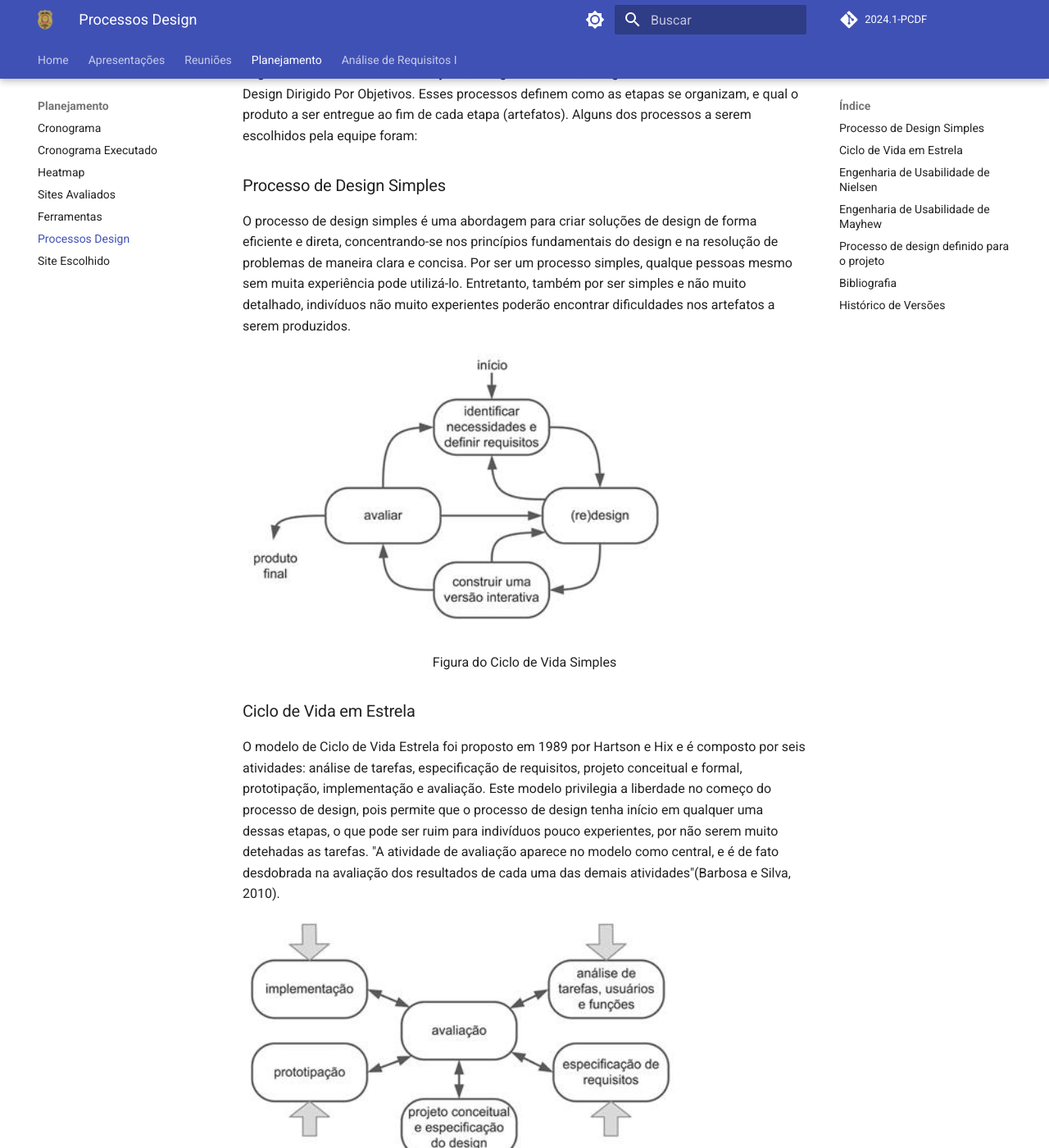
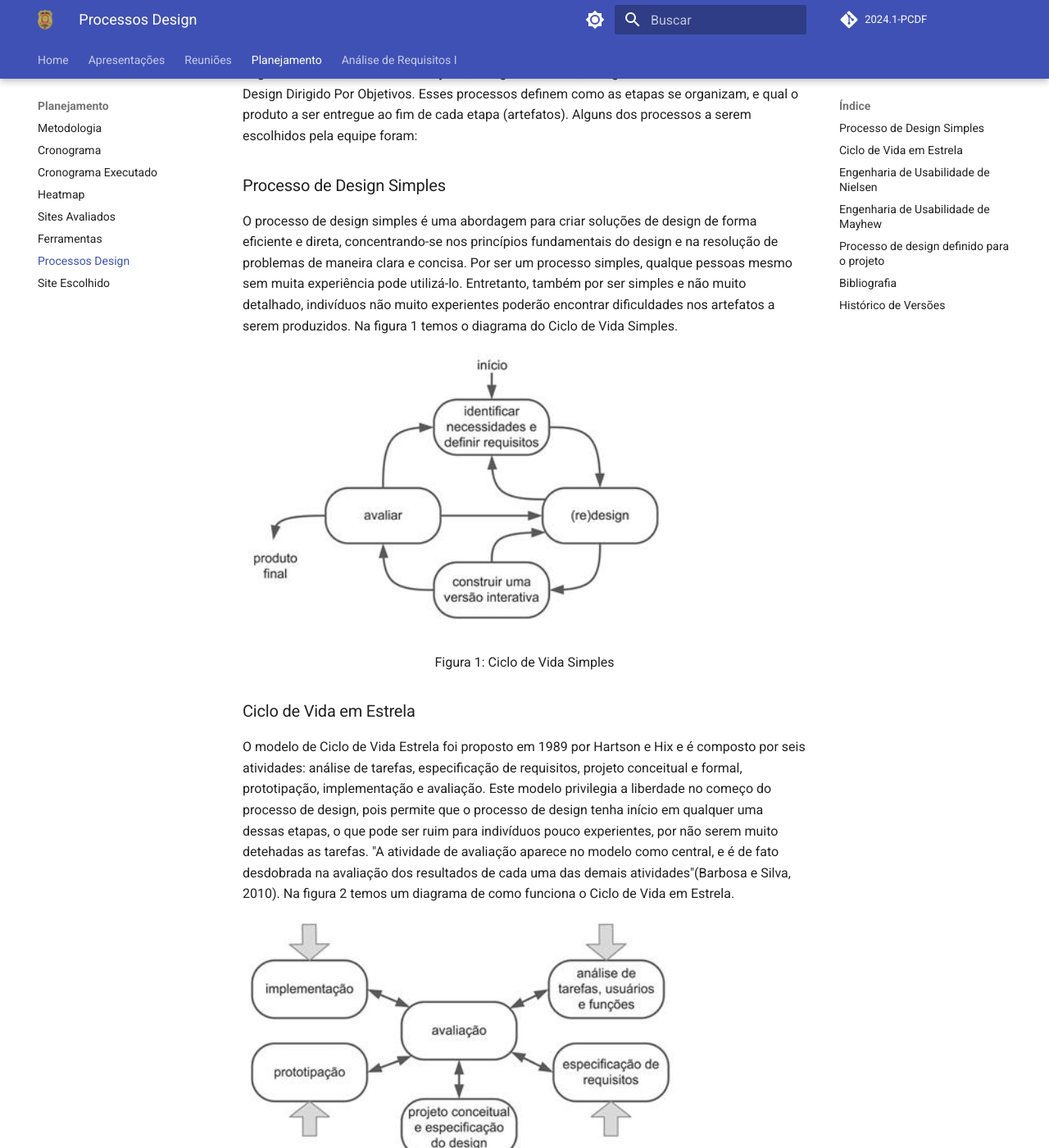
Before and after one commit to Interacao-Humano-Computador/2024.1-PCDF, an MkDocs documentation site: the page built from docs/planejamento/processoDesign.md, in a window 1280 px wide and 1400 px high, scrolled down 321 px. Shown: the whole window at 82% size. Built offline with MkDocs 1.6.1 and Material for MkDocs 9.7.7, drawn with Linux system fonts in a browser that asks for light colours; comment, search, counter and statistics services are not loaded; some of the changed text lies outside the part shown.

Commit message:
Metodologias

```diff
--- a/docs/planejamento/processoDesign.md
+++ b/docs/planejamento/processoDesign.md
@@ -6,22 +6,21 @@ Alguns dos processos a serem escolhidos pela equipe foram:
 
 ### Processo de Design Simples
 
-O processo de design simples é uma abordagem para criar soluções de design de forma eficiente e direta, concentrando-se nos princípios fundamentais do design e na resolução de problemas de maneira clara e concisa. Por ser um processo simples, qualque pessoas mesmo sem muita experiência pode utilizá-lo. Entretanto, também por ser simples e não muito detalhado, indivíduos não muito experientes poderão encontrar dificuldades nos artefatos a serem produzidos.
+O processo de design simples é uma abordagem para criar soluções de design de forma eficiente e direta, concentrando-se nos princípios fundamentais do design e na resolução de problemas de maneira clara e concisa. Por ser um processo simples, qualque pessoas mesmo sem muita experiência pode utilizá-lo. Entretanto, também por ser simples e não muito detalhado, indivíduos não muito experientes poderão encontrar dificuldades nos artefatos a serem produzidos. Na figura 1 temos o diagrama do Ciclo de Vida Simples.
 
 ![Cilo de Design Simples](../assets/planejamento/ciclo-simples.png)
 <div align="center">
-<p> Figura do Ciclo de Vida Simples </p>
+<p> Figura 1: Ciclo de Vida Simples </p>
 </div>
 
 
 ### Ciclo de Vida em Estrela
 
-O modelo de Ciclo de Vida Estrela foi proposto em 1989 por Hartson e Hix e é composto por seis atividades: análise de tarefas, especificação de requisitos, projeto conceitual e formal, prototipação, implementação e avaliação. Este modelo privilegia a liberdade no começo do processo de design, pois permite que o processo de design tenha início em qualquer uma dessas etapas, o que pode ser ruim para indivíduos pouco experientes, por não serem muito detehadas as tarefas. "A atividade de avaliação aparece no modelo como central, e é de fato desdobrada na
-avaliação dos resultados de cada uma das demais atividades"(Barbosa e Silva, 2010).
+O modelo de Ciclo de Vida Estrela foi proposto em 1989 por Hartson e Hix e é composto por seis atividades: análise de tarefas, especificação de requisitos, projeto conceitual e formal, prototipação, implementação e avaliação. Este modelo privilegia a liberdade no começo do processo de design, pois permite que o processo de design tenha início em qualquer uma dessas etapas, o que pode ser ruim para indivíduos pouco experientes, por não serem muito detehadas as tarefas. "A atividade de avaliação aparece no modelo como central, e é de fato desdobrada na avaliação dos resultados de cada uma das demais atividades"(Barbosa e Silva, 2010). Na figura 2 temos um diagrama de como funciona o Ciclo de Vida em Estrela.
 
 ![Cilo de Vida em Estrela](../assets/planejamento/ciclo-estrela.png)
 <div align="center">
-<p> Figura do Ciclo de Vida em Estrela</p>
+<p> Figura 2: Ciclo de Vida em Estrela</p>
 </div>
 
 ### Engenharia de Usabilidade de Nielsen
@@ -41,11 +40,11 @@ Nielsen (1993) propõe um conjunto de atividades (dez, no total) que devem ocorr
 ### Engenharia de Usabilidade de Mayhew
 
 Este modelo, proposto por Deborah Mayhwew, orienta indíviduos com um conjunto de tarefas num fluxo de controle com três fases principais: análise de
-requisitos, design/avaliação/desenvolvimento e instalação. Nesse processo as atividades são bem detalhadas e possuem perguntas (passos de validação) no fluxo de controle geral, importantes para validação de cada um dos artefatos. O que é bom para indivíduos menos experientes.
+requisitos, design/avaliação/desenvolvimento e instalação. Nesse processo as atividades são bem detalhadas e possuem perguntas (passos de validação) no fluxo de controle geral, importantes para validação de cada um dos artefatos. O que é bom para indivíduos menos experientes. Na figura 3 temos um exemplo da engenharia de usabilidade de Mayhew.
 
 ![Engenharia de Usabilidade de Mayhew](../assets/planejamento/ciclo-eng-mayhew.png)
 <div align="center">
-<p> Figura do Ciclo de Engenharia de Usabilidade de Mayhew</p>
+<p> Figura 3: Ciclo de Engenharia de Usabilidade de Mayhew</p>
 </div>
 
 ## Processo de design definido para o projeto
@@ -67,3 +66,4 @@ Pelo detalhamento do processo de design de Mayhew, a equipe optou por utilizá-l
 |  1.1   | Revisão e adição de legendas                 |   [João Pedro](https://github.com/...)     |   08/04   |  [Lara Giuliana](https://github.com/gravelylara)        |       08/04               |
 |  1.2   | Correção pós entrega                   |   [Rayene Almeida ](https://github.com/rayenealmeida)      |   09/04   |      [Giovana Barbosa ](https://github.com/gio221)         |        12/04              |
 |  1.3   | Correção das imagens                   |  [Giovana Barbosa ](https://github.com/gio221)    |   12/04   |               |                   |
+|  1.4   | Chamando imagens no texto                 |  [Giovana Barbosa ](https://github.com/gio221)    |   17/04   |               |                   |
--- a/mkdocs.yml
+++ b/mkdocs.yml
@@ -14,6 +14,7 @@ nav:
       - Reunião 3: reunioes/reuniao03.md
       - Reunião 4: reunioes/reuniao04.md
   - Planejamento:
+    - Metodologia: planejamento/metodologia.md
     - Cronograma: planejamento/cronograma.md
     - Cronograma Executado: planejamento/cronograma_executado.md
     - Heatmap: planejamento/heatmap.md
@@ -22,12 +23,12 @@ nav:
     - Processos Design: planejamento/processoDesign.md
     - Site Escolhido: planejamento/siteescolhido.md
   - Análise de Requisitos I:
+    - Aspectos Éticos: analise_requisitos1/aspectos_éticos.md
     - Perfil do Usuário:
         - Questionário: analise_requisitos1/perfil_do_usuario/questionario.md
         - Análise Competitiva: analise_requisitos1/perfil_do_usuario/analise_competitiva.md
         - Resultado do Perfil do Usuário: analise_requisitos1/perfil_do_usuario/resultado.md
     - Personas: analise_requisitos1/personas.md
-    - Aspectos Éticos: analise_requisitos1/aspectos_éticos.md
     - Análise de tarefas:
         - Pesquisar procurados: analise_requisitos1/analise_tarefas/pesquisar_procurados.md
         - Solicitar antecedentes Criminais: analise_requisitos1/analise_tarefas/solicitar_antecedetes.md
@@ -38,7 +39,7 @@ nav:
     - Cenários:
         - Pesquisar procurados: analise_requisitos1/cenarios/pesquisar_procurados.md
         - Solicitar antecedentes Criminais: analise_requisitos1/cenarios/solicitar_antecedetes.md
-        - Validar certidão de antecedentes criminais: analise_requisitos1/cenarios/validar_antecendentes.md
+        - Validar certidão de antecedentes criminais: analise_requisitos1/cenarios/validar_antecedentes.md
         - Bloqueio de aparelho de celular roubado: analise_requisitos1/cenarios/celular_roubado.md
         - Solicitar carteira de identidade: analise_requisitos1/cenarios/Carteira.md
         - Registra Ocorrência: analise_requisitos1/cenarios/ocorrencia.md
```
Also changed, not shown: docs/analise_requisitos1/personas.md (+6 -0 lines), docs/planejamento/cronograma_executado.md (+9 -0 lines), docs/planejamento/metodologia.md (added, +48 -0 lines), docs/planejamento/sitesAvaliados.md (+5 -1 lines).
